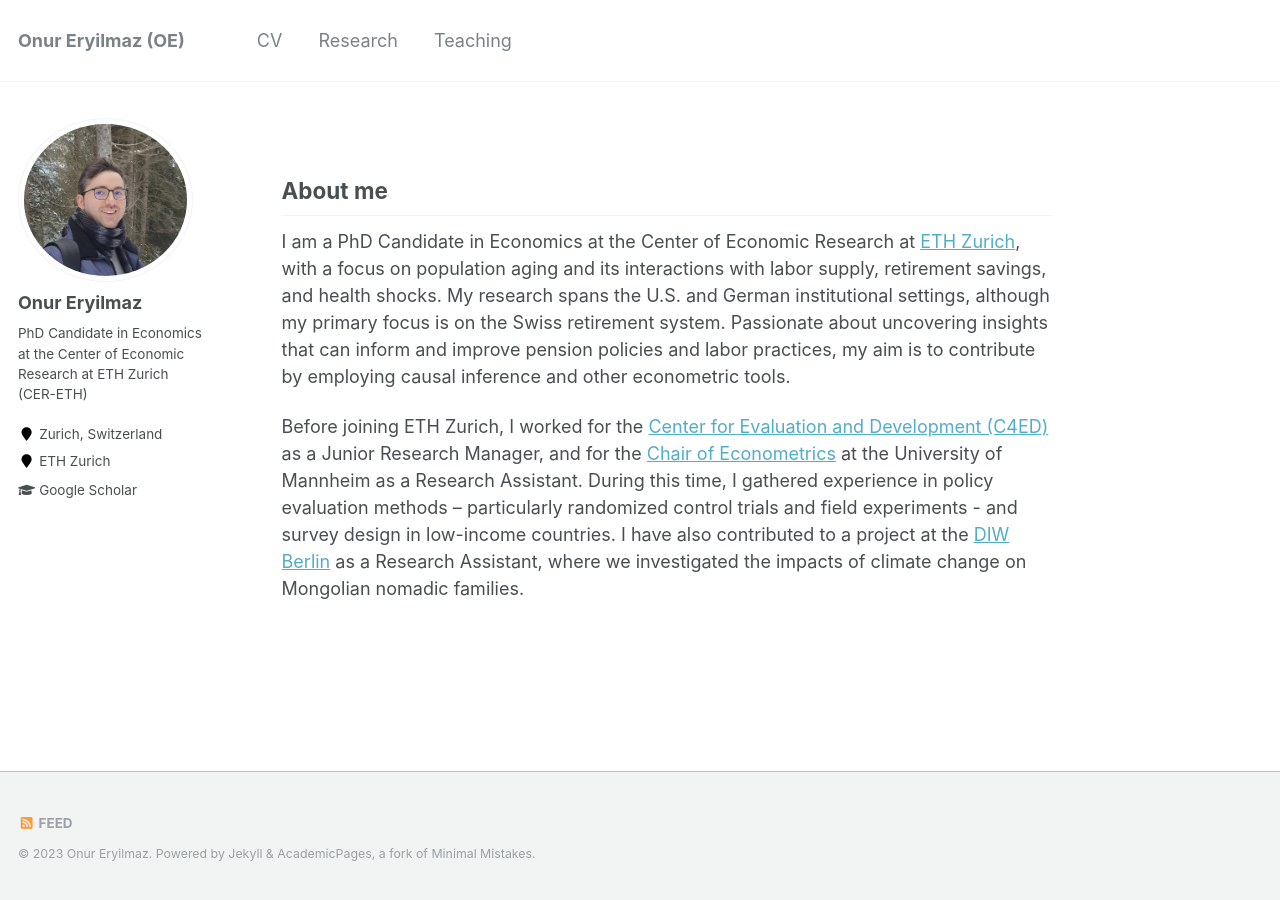
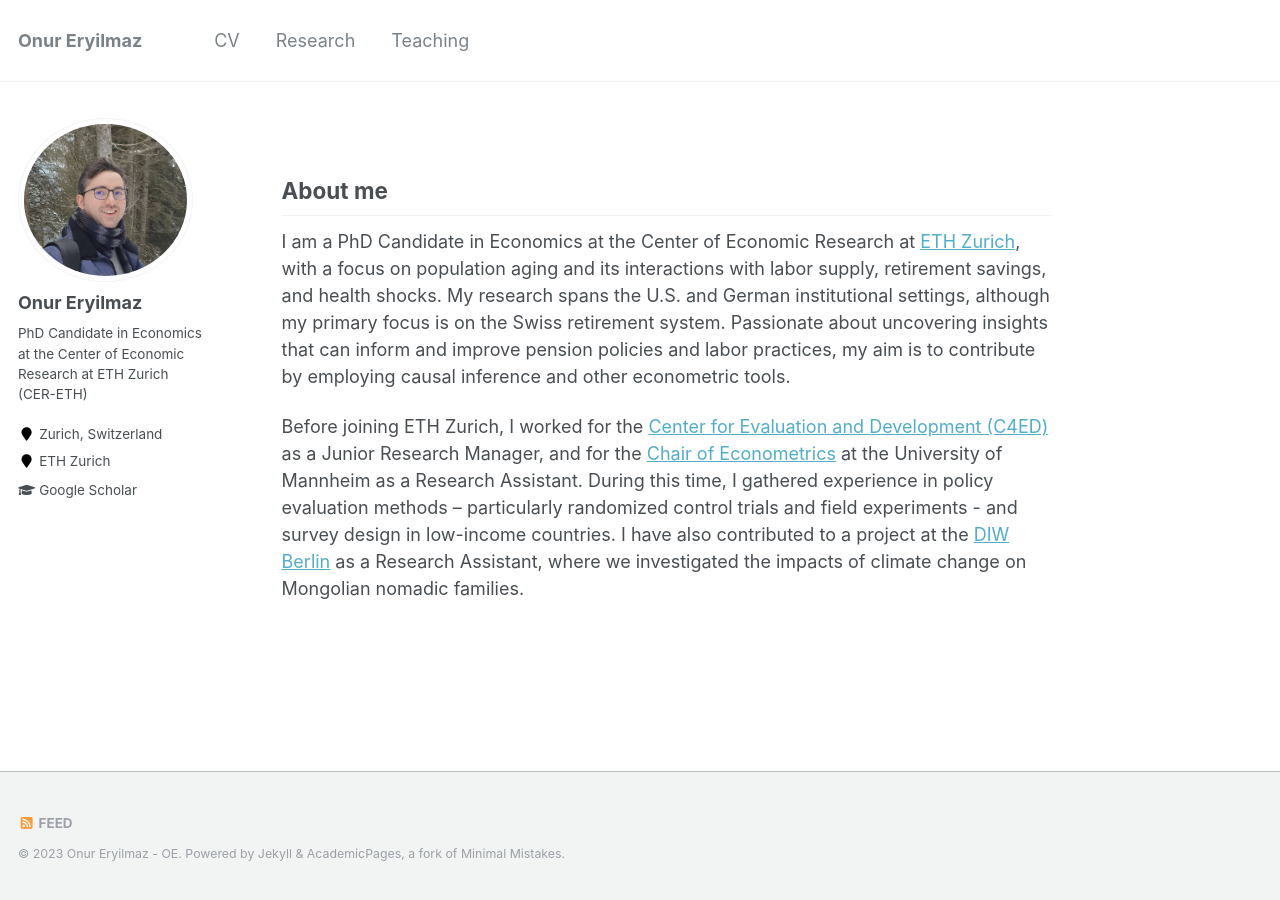
Before and after one commit to oeryilmaz/oeryilmaz.github.io, a Jekyll site: the page built from _pages/about.md, in a window 1280 px wide. Built offline with Jekyll 4.4.1, drawn with Linux system fonts in a browser that asks for light colours.

```diff
--- a/_config.yml
+++ b/_config.yml
@@ -8,9 +8,9 @@
 
 # Site Settings
 locale                   : "de-CH"
-title                    : "Onur Eryilmaz (OE)"
+title                    : "Onur Eryilmaz"
 #title_separator          :
-name                     : &name "Onur Eryilmaz"
+name                     : &name "Onur Eryilmaz - OE"
 description              : &description "personal description"
 url                      : https://oeryilmaz.github.io # the base hostname & protocol for your site e.g. "https://mmistakes.github.io"
 baseurl                  : "" # the subpath of your site, e.g. "/blog"
```
